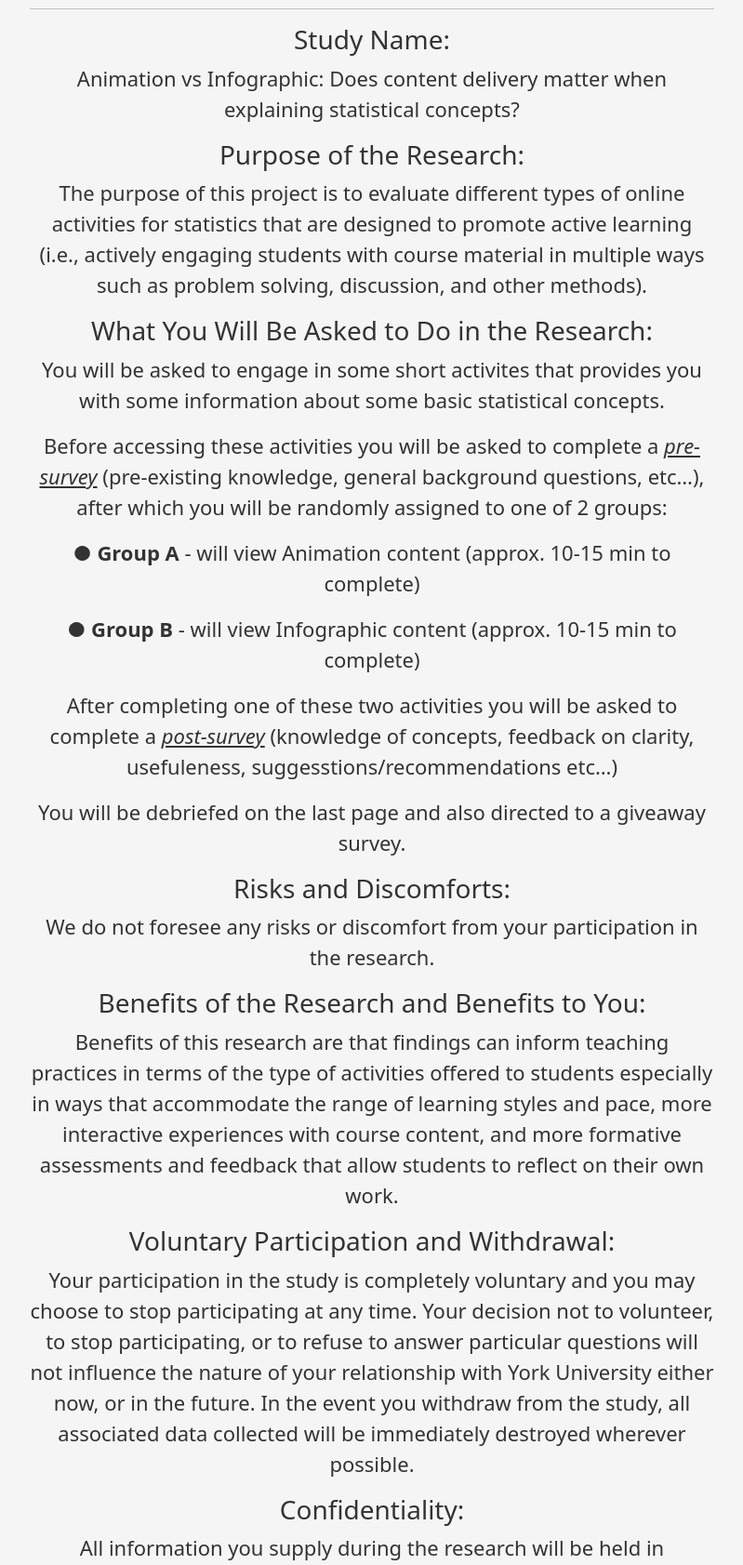
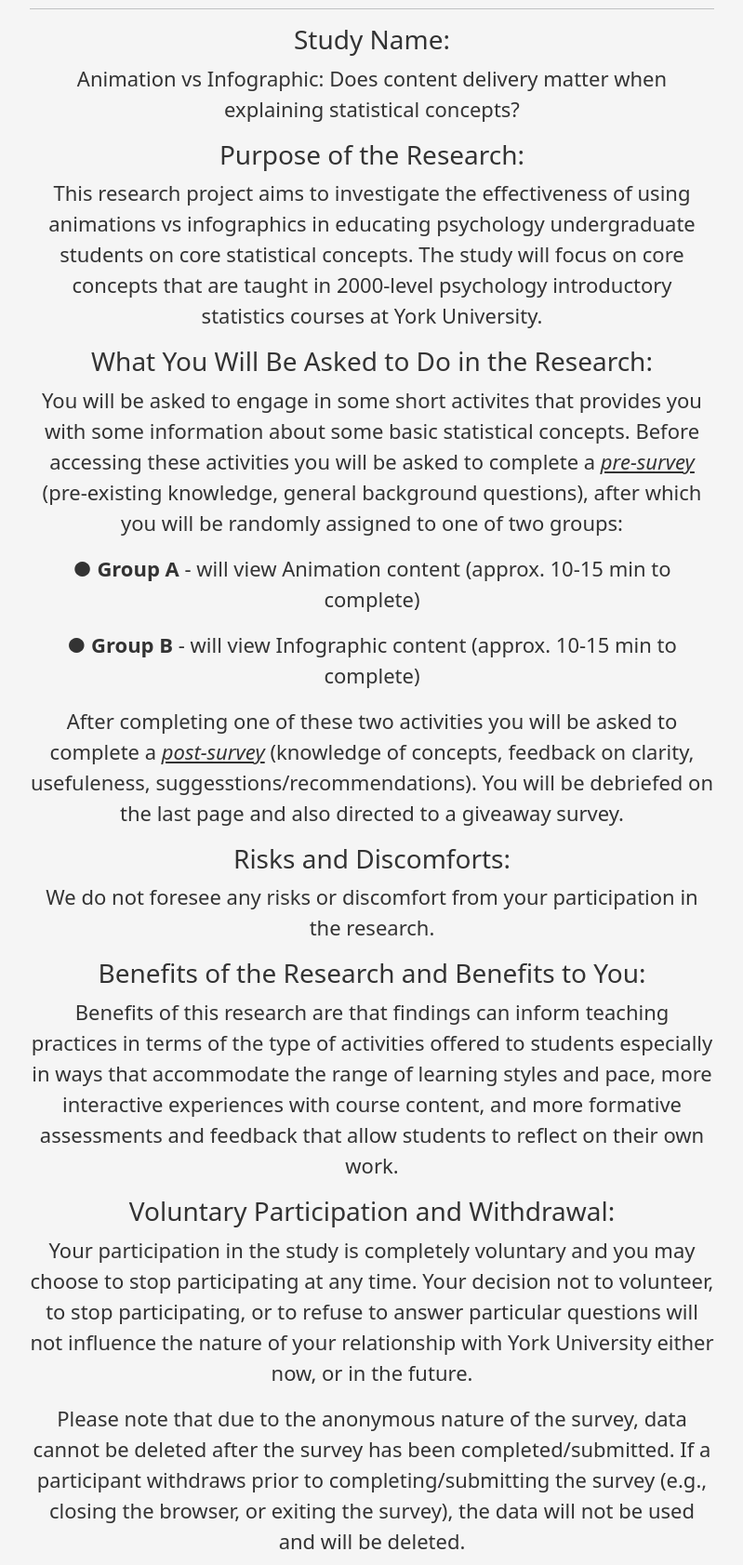
Before and after one commit to CraftInsights/FastAPIResearchStudy, a FastAPI app: page /ethics in a window 1280 px wide. Shown: the part 177-1860 px from the top of the page at 93% size, without its empty margins (240-1039 px from the left). Run offline with FastAPI, Linux system fonts and the light colour scheme.

Commit message:
Ethics updated for REB approval

```diff
--- a/templates/ethics.html
+++ b/templates/ethics.html
@@ -11,28 +11,29 @@
                     <h3 class="code-line" data-line-start="2" data-line-end="3" ><a id="Study_Name_2"></a>Study Name:</h2>
                     <p class="has-line-data" data-line-start="3" data-line-end="4">Animation vs Infographic: Does content delivery matter when explaining statistical concepts?</p>
                     <h3 class="code-line" data-line-start=5 data-line-end=6 ><a id="Purpose_of_the_Research_5"></a>Purpose of the Research:</h2>
-                    <p class="has-line-data" data-line-start="6" data-line-end="7">The purpose of this project is to evaluate different types of online activities for statistics that are designed to promote active learning (i.e., actively engaging students with course material in multiple ways such as problem solving, discussion, and other methods).</p>
+                    <p class="has-line-data" data-line-start="6" data-line-end="7">This research project aims to investigate the effectiveness of using animations vs infographics in educating psychology undergraduate students on core statistical concepts. The study will focus on core concepts that are taught in 2000-level psychology introductory statistics courses at York University.</p>
                     <h3 class="code-line" data-line-start="8" data-line-end="9" ><a id="What_You_Will_Be_Asked_to_Do_in_the_Research_8"></a>What You Will Be Asked to Do in the Research:</h2>
-                    <p class="has-line-data" data-line-start="9" data-line-end="10">You will be asked to engage in some short activites that provides you with some information about some basic statistical concepts.</p>
-                    <p class="has-line-data" data-line-start="11" data-line-end="12">Before accessing these activities you will be asked to complete a <u><i>pre-survey</i></u> (pre-existing knowledge, general background questions, etc…), after which you will be randomly assigned to one of 2 groups:</p>
+                    <p class="has-line-data" data-line-start="11" data-line-end="12">You will be asked to engage in some short activites that provides you with some information about some basic statistical concepts. Before accessing these activities you will be asked to complete a <u><i>pre-survey</i></u> (pre-existing knowledge, general background questions), after which you will be randomly assigned to one of two groups:</p>
                     <p class="has-line-data" data-line-start="13" data-line-end="14">● <b>Group A</b> - will view Animation content (approx. 10-15 min to complete)</p>
                     <p class="has-line-data" data-line-start="15" data-line-end="16">● <b>Group B</b> - will view Infographic content (approx. 10-15 min to complete)</p>
-                    <p class="has-line-data" data-line-start="17" data-line-end="18">After completing one of these two activities you will be asked to complete a <u><i>post-survey</i></u> (knowledge of concepts, feedback on clarity, usefuleness, suggesstions/recommendations etc…)</p>
-                    <p class="has-line-data" data-line-start="19" data-line-end="20">You will be debriefed on the last page and also directed to a giveaway survey.</p>
+                    <p class="has-line-data" data-line-start="17" data-line-end="18">After completing one of these two activities you will be asked to complete a <u><i>post-survey</i></u> (knowledge of concepts, feedback on clarity, usefuleness, suggesstions/recommendations). You will be debriefed on the last page and also directed to a giveaway survey.</p>
                     <h3 class="code-line" data-line-start="21" data-line-end="22" ><a id="Risks_and_Discomforts_11"></a>Risks and Discomforts:</h2>
                     <p class="has-line-data" data-line-start="22" data-line-end="23">We do not foresee any risks or discomfort from your participation in the research.</p>
                     <h3 class="code-line" data-line-start="24" data-line-end="25" ><a id="Benefits_of_the_Research_and_Benefits_to_You_14"></a>Benefits of the Research and Benefits to You:</h2>
                     <p class="has-line-data" data-line-start="25" data-line-end="26">Benefits of this research are that findings can inform teaching practices in terms of the type of activities offered to students especially in ways that accommodate the range of learning styles and pace, more interactive experiences with course content, and more formative assessments and feedback that allow students to reflect on their own work.</p>
                     <h3 class="code-line" data-line-start="27" data-line-end="28" ><a id="Voluntary_Participation_and_Withdrawal_17"></a>Voluntary Participation and Withdrawal:</h2>
-                    <p class="has-line-data" data-line-start="29" data-line-end="30">Your participation in the study is completely voluntary and you may choose to stop participating at any time.  Your decision not to volunteer, to stop participating, or to refuse to answer particular questions will not influence the nature of your relationship with York University either now, or in the future. In the event you withdraw from the study, all associated data collected will be immediately destroyed wherever possible.</p>
+                    <p class="has-line-data" data-line-start="29" data-line-end="30">Your participation in the study is completely voluntary and you may choose to stop participating at any time.  Your decision not to volunteer, to stop participating, or to refuse to answer particular questions will not influence the nature of your relationship with York University either now, or in the future.</p>
+                    <p>Please note that due to the anonymous nature of the survey, data cannot be deleted after the survey has been completed/submitted. If a participant withdraws prior to completing/submitting the survey (e.g., closing the browser, or exiting the survey), the data will not be used and will be deleted.</p>
                     <h3 class="code-line" data-line-start="31" data-line-end="32" ><a id="Confidentiality_20"></a>Confidentiality:</h2>
                     <p class="has-line-data" data-line-start="33" data-line-end="34">All information you supply during the research will be held in confidence. Data will be collected through the online platform, Qualtrics, in an anonymous manner, and stored on a secure server, data repository and/or encrypted USB. These data will be kept indefinitely in order to inform and advance the scientific/scholarly community. After the data collection period, which is occurring over a 2-year period, these data will be shared in an anonymized form publicly on a data repository like Open Science Framework (OSF) or Dataverse. Confidentiality will be provided to the fullest extent possible by law.</p>
+                    <p>York University Dataverse is an institutional research data repository managed by York University Libraries and provided by Scholars Portal on behalf of the Ontario Council of University Libraries (OCUL), through which researchers from around the world will have access to these data for future research, through a CC standard data sharing license.</p>
+                    <p>York University Dataverse does NOT accept content that contains confidential or sensitive information. Dataverse can be used to share de-identified and non-confidential data only. Contributors are required to remove, replace, or redact such information from datasets prior to upload. Scholars Portal makes backup copies of the uploaded data regularly in the event of a server or system malfunction, malicious attack, or other technical issues.</p>
                     <p class="has-line-data" data-line-start="35" data-line-end="36">The data collected in this research project may be used – in an anonymized form - by members of the research team in subsequent research investigations exploring similar lines of inquiry.  Such projects will still undergo ethics review by the HPRC, our institutional REB.  Any secondary use of anonymized data by the research team will be treated with the same degree of confidentiality and anonymity as in the original research project.</p>
-                    <p class="has-line-data" data-line-start="37" data-line-end="38">“The researcher(s) acknowledge that the host of the online survey (i.e., Qualtrics) may automatically collect participant data without their knowledge (i.e., IP addresses.) Although this information may be provided or made accessible to the researchers, it will not be used or saved without participant’s consent on the researcher’s system.  Further, “Because this project employs e-based collection techniques, data may be subject to access by third parties as a result of various security legislation now in place in many countries and thus the confidentiality and privacy of data cannot be guaranteed during web-based transmission.”</p>
+                    <p class="has-line-data" data-line-start="37" data-line-end="38">The researcher(s) acknowledge that the host of the online survey (i.e., Qualtrics) may automatically collect participant data without their knowledge (i.e., IP addresses.) Although this information may be provided or made accessible to the researchers, it will not be used or saved without participant’s consent on the researcher’s system.  Further, because this project employs e-based collection techniques, data may be subject to access by third parties as a result of various security legislation now in place in many countries and thus the confidentiality and privacy of data cannot be guaranteed during web-based transmission.</p>
                     <h3 class="code-line" data-line-start="39" data-line-end="40" ><a id="Questions_About_the_Research_27"></a>Questions About the Research?</h2>
-                    <p class="has-line-data" data-line-start="41" data-line-end="42">If you have questions about the research in general or about your role in the study, please feel free to contact Dr. Herbert by e-mail (<a href="mailto:herbertm@yorku.ca">herbertm@yorku.ca</a>).  This research has received ethics review and approval by the Human Participants Review Sub-Committee, York University’s Ethics Review Board and conforms to the standards of the Canadian Tri-Council Research Ethics guidelines. If you have any questions about this process, or about your rights as a participant in the study, please contact the Sr. Manager &amp; Policy Advisor for the Office of Research Ethics, 5th Floor, Kaneff Tower, York University (telephone 416-736-5914 or e-mail <a href="mailto:ore@yorku.ca">ore@yorku.ca</a>).</p>
+                    <p class="has-line-data" data-line-start="41" data-line-end="42">If you have questions about the research in general or about your role in the study, please feel free to contact Dr. Herbert by e-mail (<a href="mailto:herbertm@yorku.ca">herbertm@yorku.ca</a>).  This research has received ethics review and approval by the Human Participants Review Sub-Committee, York University’s Ethics Review Board and conforms to the standards of the Canadian Tri-Council Research Ethics guidelines. If you have any questions about this process, or about your rights as a participant in the study, please contact the Director, Research Ethics in the Office of Research Ethics, York University (<a href="mailto:ore@yorku.ca">ore@yorku.ca</a>).</p>
                     <h3 class="code-line" data-line-start="43" data-line-end="44" ><a id="Legal_Rights_and_Signatures_29"></a>Legal Rights and Signatures:</h2>
-                    <p class="has-line-data mb-4" data-line-start="45" data-line-end="46">I have understood the nature of this project being conducted by Dr. Herbert.  I am not waiving any of my legal rights by consenting to participate in this research.</p>information you supply during the research will be held in confidence. Data will be collected through the online platform, Qualtrics, in an anonymous manner, and stored on a secure server, data repository and/or encrypted USB. These data will be kept indefinitely in order to inform and advance the scientific/scholarly community. After the data collection period, which is occurring over a 2-year period, these data will be shared in an anonymized form publicly on a data repository like Open Science Framework (OSF) or Dataverse. Confidentiality will be provided to the fullest extent possible by law.</p>
+                    <p class="has-line-data mb-4" data-line-start="45" data-line-end="46">I have understood the nature of this project being conducted by Dr. Herbert and Nahuel Melgarejo.  I am not waiving any of my legal rights by consenting to participate in this research.</p>information you supply during the research will be held in confidence. Data will be collected through the online platform, Qualtrics, in an anonymous manner, and stored on a secure server, data repository and/or encrypted USB. These data will be kept indefinitely in order to inform and advance the scientific/scholarly community. After the data collection period, which is occurring over a 2-year period, these data will be shared in an anonymized form publicly on a data repository like Open Science Framework (OSF) or Dataverse. Confidentiality will be provided to the fullest extent possible by law.</p>
             </div>
             <div class="consent-box mt-5">
                 <div class="form-check">
```
